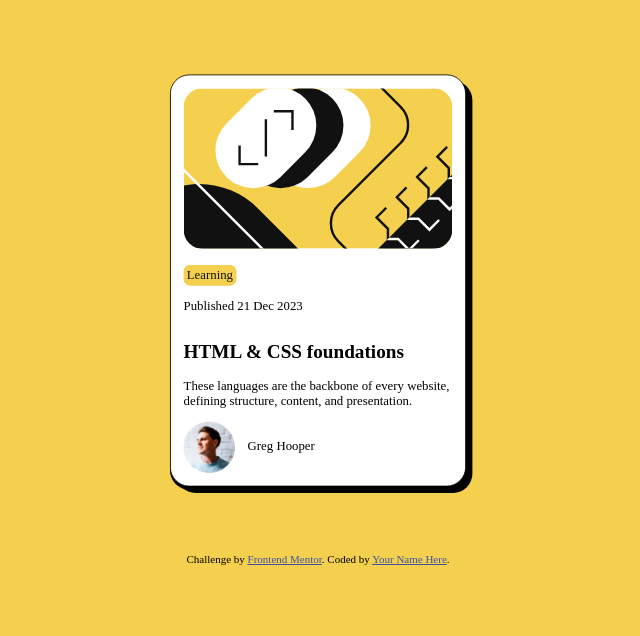
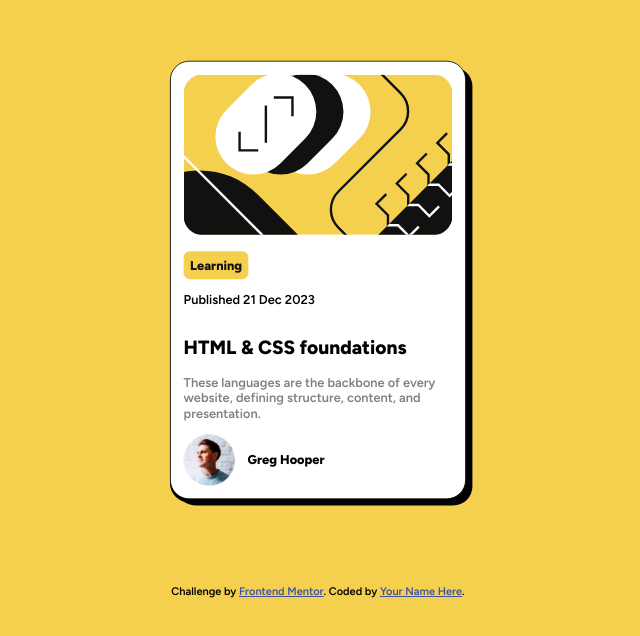
Before and after one commit to RoosterRoo/Blog-Preview, a plain HTML site: page index.html in a window 1280 px wide. Shown: the part 114-750 px from the top of the page, without its empty margins (322-962 px from the left). Drawn offline with Linux system fonts and the light colour scheme.

Commit message:
Blog preview v1.0.4

```diff
--- a/index.html
+++ b/index.html
@@ -10,6 +10,12 @@
       type="image/png"
       sizes="32x32"
       href="./assets/images/favicon-32x32.png"
+    />
+    <link rel="preconnect" href="https://fonts.googleapis.com" />
+    <link rel="preconnect" href="https://fonts.gstatic.com" crossorigin />
+    <link
+      href="https://fonts.googleapis.com/css2?family=Figtree:wght@600;800&display=swap"
+      rel="stylesheet"
     />
 
     <title>Frontend Mentor | Blog preview card</title>
--- a/style.css
+++ b/style.css
@@ -9,12 +9,13 @@ body {
   justify-content: center;
   align-items: center;
   background-color: hsl(47, 88%, 63%);
+  font-family: "Figtree", sans-serif;
 }
 
 .container {
   display: flex;
   flex-direction: column;
-  margin: 1em;
+  margin: 2em;
   padding: 1em;
   border: 1px solid black;
   border-radius: 1.5rem;
@@ -29,12 +30,18 @@ body {
 }
 
 .tag {
+  font-weight: 800;
   background-color: hsl(47, 88%, 63%);
   color: hsl(0, 0%, 7%);
   width: -moz-fit-content;
   width: fit-content;
-  padding: 0.25em;
+  padding: 0.5em;
   border-radius: 8px;
+}
+
+.content p {
+  color: hsl(0, 0%, 50%);
+  font-weight: 600;
 }
 
 .user {
@@ -46,6 +53,10 @@ body {
   margin-right: 1em;
 }
 
+.user p {
+  font-weight: 800;
+}
+
 .attribution {
   font-size: 11px;
   text-align: center;
```
